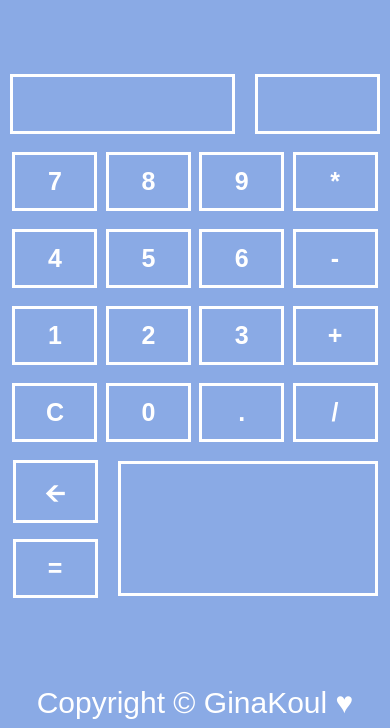
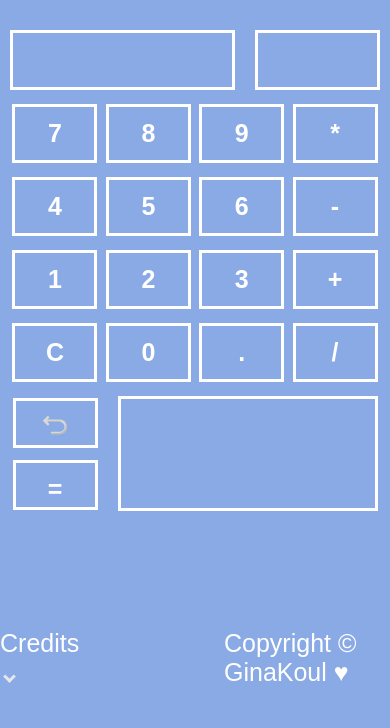
Before and after one commit to GinaKoul/calculator, a plain HTML site: page index.html in a window 390 px wide. Shown: the part 132-860 px from the top of the page. Drawn offline with Linux system fonts and the light colour scheme.

Commit message:
Add icon, change css

```diff
--- a/index.html
+++ b/index.html
@@ -9,6 +9,7 @@
     <script src="./javascript.js" defer></script>
 </head>
 <body>
+
     <h1>Calculator</h1>
 
     <main class="calculator">
@@ -48,7 +49,7 @@
 
         <div class="row">
             <div class="column">
-                <button class="back">&#129128</button>
+                <button class="back"><img src="./icons/back.png"></button>
                 <button class="equals">=</button>
             </div>
             <p class="message"></p>
@@ -56,7 +57,14 @@
 
     </main>
 
-    <footer>Copyright &copy GinaKoul &hearts; </footer>
-
+    <footer id="footer" class="second">
+        <div>
+            <p class="creditsB">Credits<i class="arrow down"></i></p>
+            <div class="end credit second">
+                <a href="https://www.flaticon.com/free-icons/return" title="return icons">Return icons created by Freepik - Flaticon</a>
+            </div>
+        </div>
+        <p class="copy">Copyright &copy GinaKoul &hearts;</p>
+    </footer>
 </body>
 </html>
--- a/javascript.js
+++ b/javascript.js
@@ -312,3 +312,15 @@ function clearF(){
     i = 0;
     errorM = "";
 }
+
+const creditsB = document.querySelector(".creditsB");
+
+creditsB.addEventListener('click',credits);
+
+function credits(){
+    const credit = document.querySelector(".end");
+    credit.classList.toggle("credit");
+    const arrow = document.querySelector(".arrow");
+    arrow.classList.toggle("down");
+    arrow.classList.toggle("up");
+}
--- a/styles.css
+++ b/styles.css
@@ -1,20 +1,20 @@
-body {
+body{
     background: #8AAAE5;
+    margin: 0;
+    padding: 0;
+    min-height: 100vh;
+    color: #FFFFFF;
+    font-family: Arial, Helvetica, sans-serif;
+    font-size: 30px;
     display: flex;
     flex-direction: column;
     justify-content: space-between;
     align-items: center;
-    gap: 20px;
-    min-height: 100vh;
-    color: #FFFFFF;
-    font-family: Arial, Helvetica, sans-serif;
-    font-size: 30px;
 }
 
 h1 {
-    padding-top: 20px;
-    padding-bottom: 0;
-    margin-bottom: 0;
+    margin: 0;
+    padding: 0;
 }
 
 .calculator {
@@ -22,14 +22,16 @@ h1 {
     flex-direction: column;
     justify-content: center;
     align-items: center;
-    gap: 20px;
-    width: 600px;
-    height: 400px;
+    width: 400px;
+    height: 200px;
+    gap: 2px;
 }
 
 .column{
     display: flex;
     flex-direction: column;
+    justify-content: center;
+    align-items: center;
 }
 
 .row{
@@ -40,9 +42,14 @@ h1 {
     gap: 20px;
 }
 
-.row > .message{
+/*.row > .message{
     width: 310px;
     height: 135px;
+}*/
+
+.row > .message{
+    width: 260px;
+    height: 115px;
 }
 
 button:hover, .input:hover, .output:hover, .message:hover {
@@ -51,7 +58,7 @@ button:hover, .input:hover, .output:hover, .message:hover {
 
 button, .input, .output, .message {
     padding: 12px 20px;
-    margin: 8px 0;
+    margin: 6px 0;
     box-sizing: border-box;
     border: 3px solid #FFFFFF;
     -webkit-transition: 0.5s;
@@ -65,22 +72,41 @@ button, .input, .output, .message {
     font-size: 25px;
 }
 
+/*button{
+    width: 100px;
+}*/
+
 button{
-    width: 100px;
+    width: 85px;
 }
 
-.back{
+/*.back{
     width: 100px;
     height: 63px;
+}*/
+
+.back, .equals{
+    width: 85px;
+    height: 50px;
 }
 
+/*.input {
+    width: 250px;
+    height: 60px;
+}*/
+
 .input {
-    width: 250px;
+    width: 225px;
     height: 60px;
 }
 
+/*.output {
+    width: 150px;
+    height: 60px;
+}*/
+
 .output {
-    width: 150px;
+    width: 125px;
     height: 60px;
 }
 
@@ -95,40 +121,68 @@ button:focus, .message:focus {
     border: 3px solid #cccccc;
 }
 
-@media (orientation:portrait){
-
-    h1 {
-        padding-top: 0px;
+.arrow {
+    border: solid #E5E7EB;
+    border-width: 0 3px 3px 0;
+    display: inline-block;
+    padding: 3px;
+    margin: 0 5px;
 }
 
-    .calculator {
-        width: 400px;
-        height: 200px;
-        gap: 2px;
+.down {
+    transform: rotate(45deg);
+    -webkit-transform: rotate(45deg);
 }
 
-    button{
-        width: 85px;
+.up {
+    transform: rotate(-135deg);
+    -webkit-transform: rotate(-135deg);
 }
 
-    .back{
-        width: 85px;
-        height: 63px;
+#footer > div >p >button{
+    background-color: #1F2937;
+    width: 20px;
+    height: 20px;
 }
 
-    .input {
-        width: 225px;
-        height: 60px;
+.credit{
+    display: none;
 }
 
-    .output {
-        width: 125px;
-        height: 60px;
+.credit > a{
+    margin: 0;
+    padding: 0;
+    text-decoration: none;
+    color: white;
 }
 
-    .row > .message{
-        width: 260px;
-        height: 135px;
+a:link{
+    color:white;
 }
 
+a:visited{
+    color: #d5eeff;
 }
+
+a:active{
+    color: #ff895d;
+}
+
+a:hover{
+    color: #007cd9;
+}
+
+#footer{
+    margin: 0;
+    border: 0;
+    display: flex;
+    gap: 20px;
+    justify-content: start;
+    align-items: center;
+    width: 100%;
+    font-size: 25px;
+}
+
+#footer > .copy{
+    margin-left: 32%;
+}
```
Also changed, not shown: icons/back.png (added), 1 other file. Lines whose indentation alone changed are shown as unchanged.
